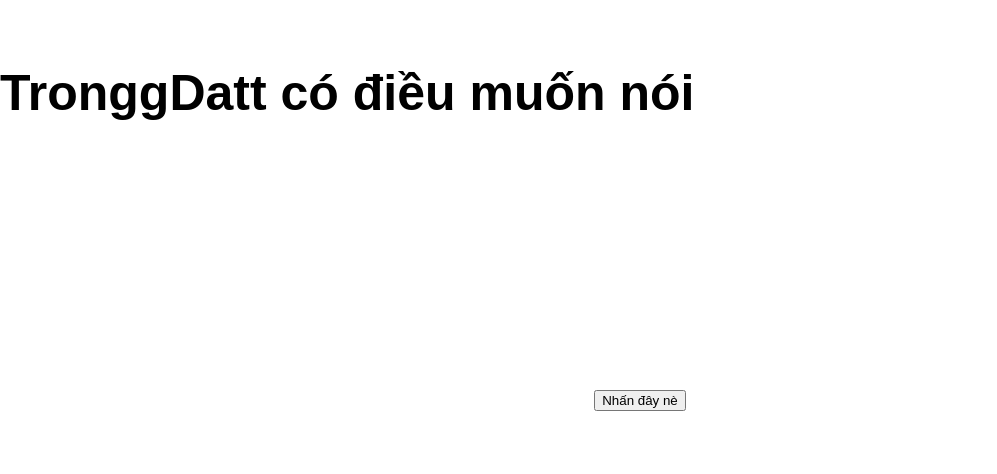
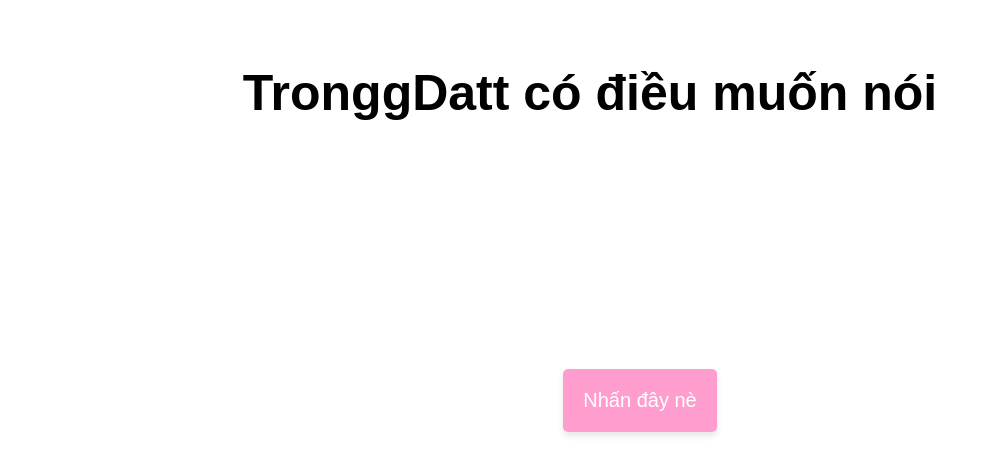
Before and after one commit to TronggDatt/usb, a plain HTML site: page index.html in a window 1280 px wide. Shown: the whole page, without its empty margins (0-997 px from the left). Drawn offline with Linux system fonts and the light colour scheme.

Commit message:
tran bo nho

```diff
--- a/tran_bo_nho.css
+++ b/tran_bo_nho.css
@@ -13,10 +13,25 @@ body {
 h1 {
     position: fixed;
     top: 30px;
-    left: 50px;
+    /*left: 50px;*/
     font-size: 50px;
+    justify-content: center;
+    align-items: center;
     transform: translateX(-50px);
 }
+
+button {
+    padding: 20px 20px;
+    font-size: 20px;
+    border: none;
+    border-radius: 5px;
+    background-color: rgba(255, 105, 180, 0.65);
+    color: rgb(255, 255, 255);
+    cursor: pointer;
+    box-shadow: 0 4px 6px rgba(0, 0, 0, 0.1);
+    transition: transform 0.2s ease, background-color 0.3s ease;
+}
+
 
 button:hover {
     background-color: lightskyblue;
@@ -56,7 +71,7 @@ button:hover {
 }
 
 .minimize-btn {
-    font-size: 20px;
+    font-size: 50px;
     cursor: pointer;
     padding: 5px;
     background-color: transparent;
```
